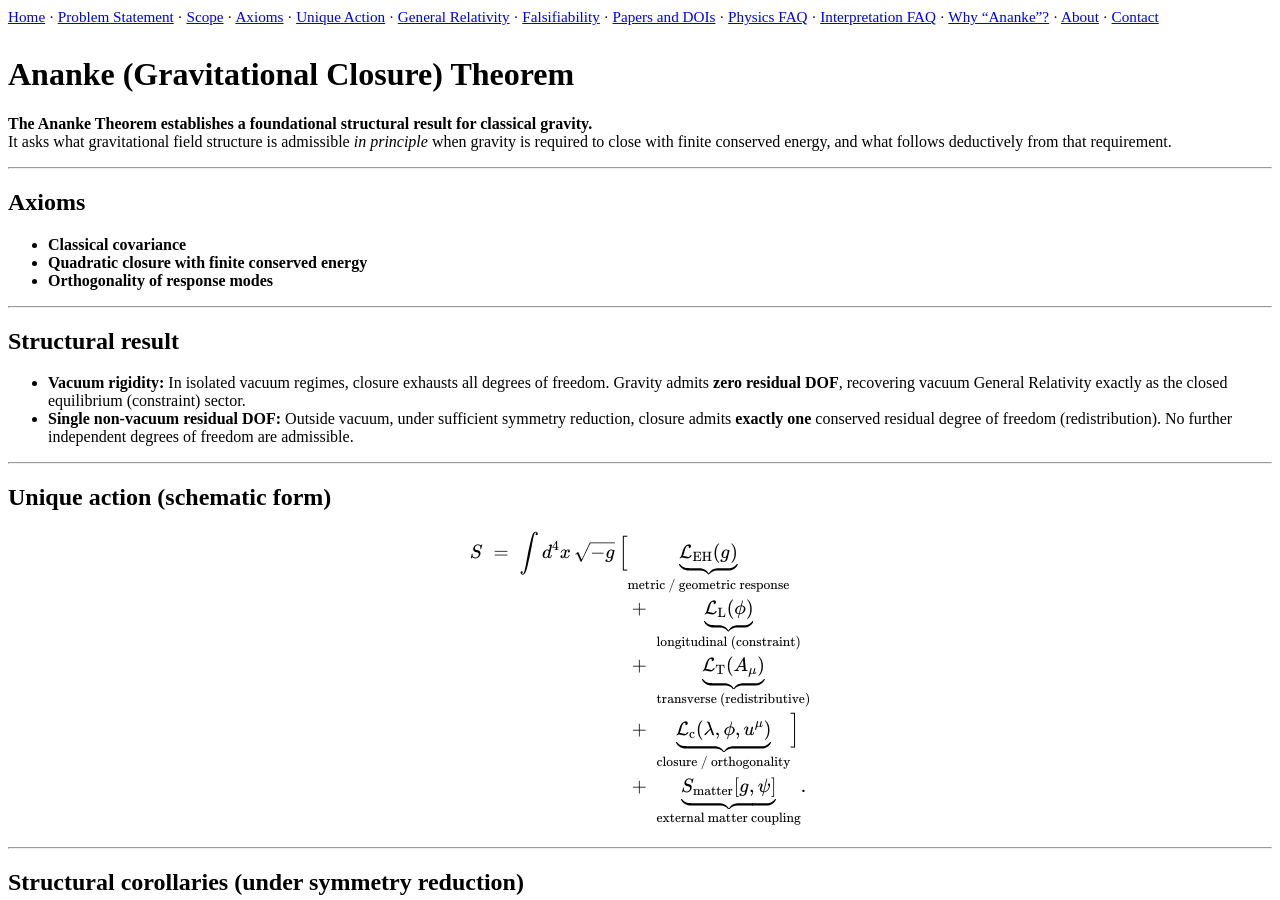
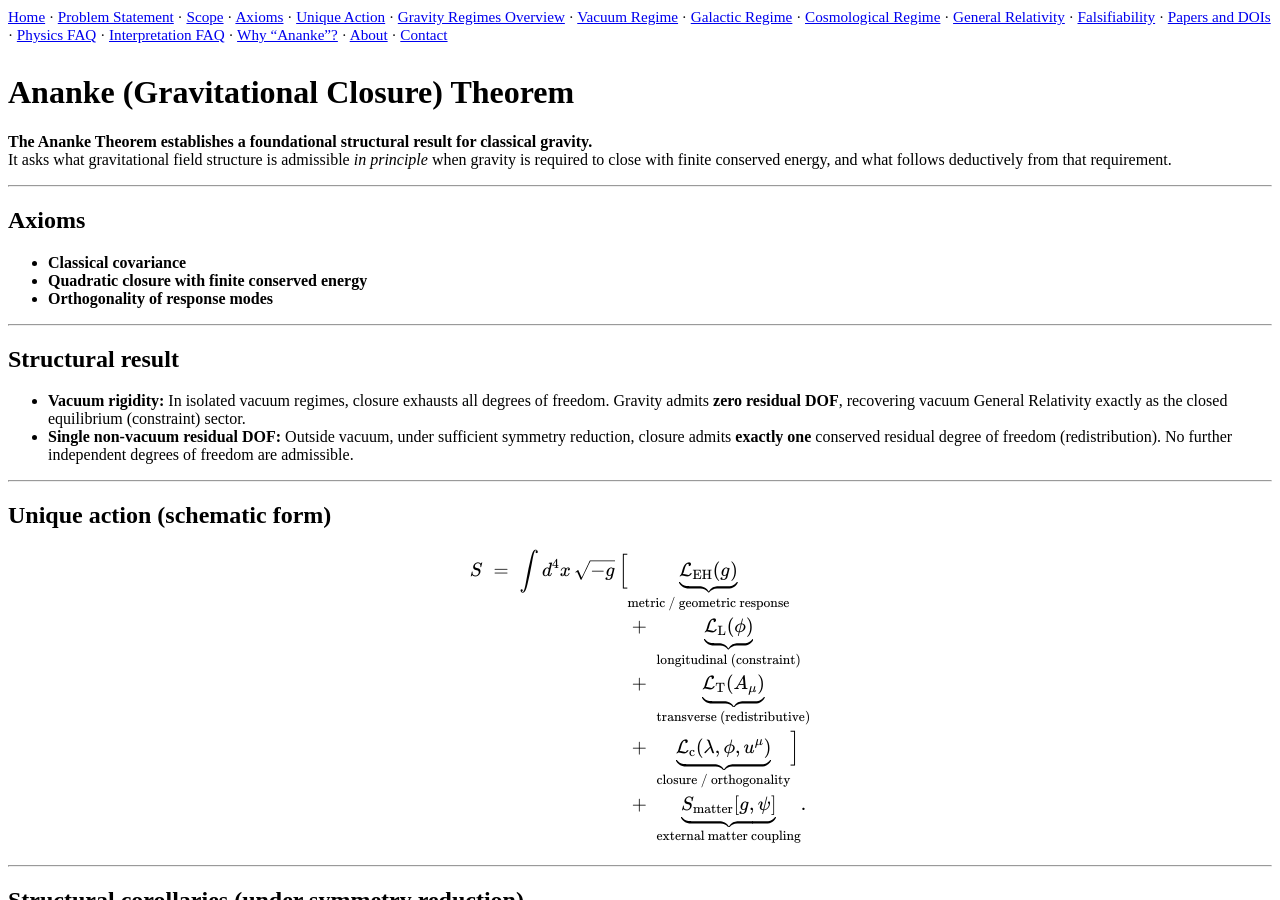
Before and after one commit to ananke-research/ananke-theorem, a Jekyll site: the page built from index.md, in a window 1280 px wide and 900 px high. Built offline with Jekyll 4.4.1, drawn with Linux system fonts in a browser that asks for light colours; our own code applies the rules of GitHub Pages for plain Markdown files.

Commit message:
Add links for Gravity, Vacuum, Galactic, and Cosmological regimes

```diff
--- a/_layouts/default.html
+++ b/_layouts/default.html
@@ -16,6 +16,10 @@
   <a href="/pages/scope/">Scope</a> ·
   <a href="/pages/axioms/">Axioms</a> ·
   <a href="/pages/action/">Unique Action</a> ·
+  <a href="/pages/regimes/">Gravity Regimes Overview</a> ·
+  <a href="/pages/vacuum/">Vacuum Regime</a> ·
+  <a href="/pages/galaxies/">Galactic Regime</a> ·
+  <a href="/pages/cosmology/">Cosmological Regime</a> ·
   <a href="/pages/gr/">General Relativity</a> ·
   <a href="/pages/falsifiability/">Falsifiability</a> ·
   <a href="/pages/papers/">Papers and DOIs</a> ·
```
